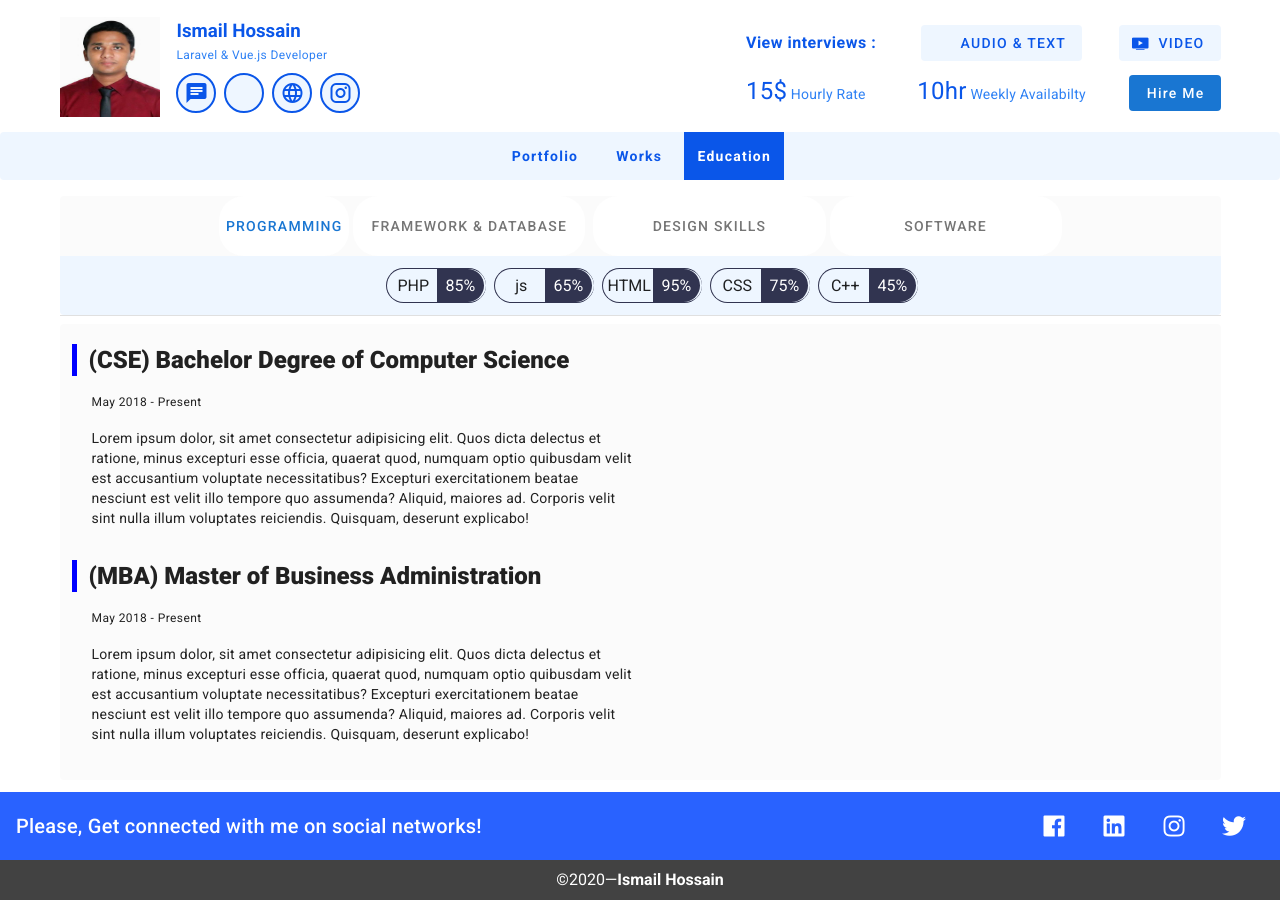
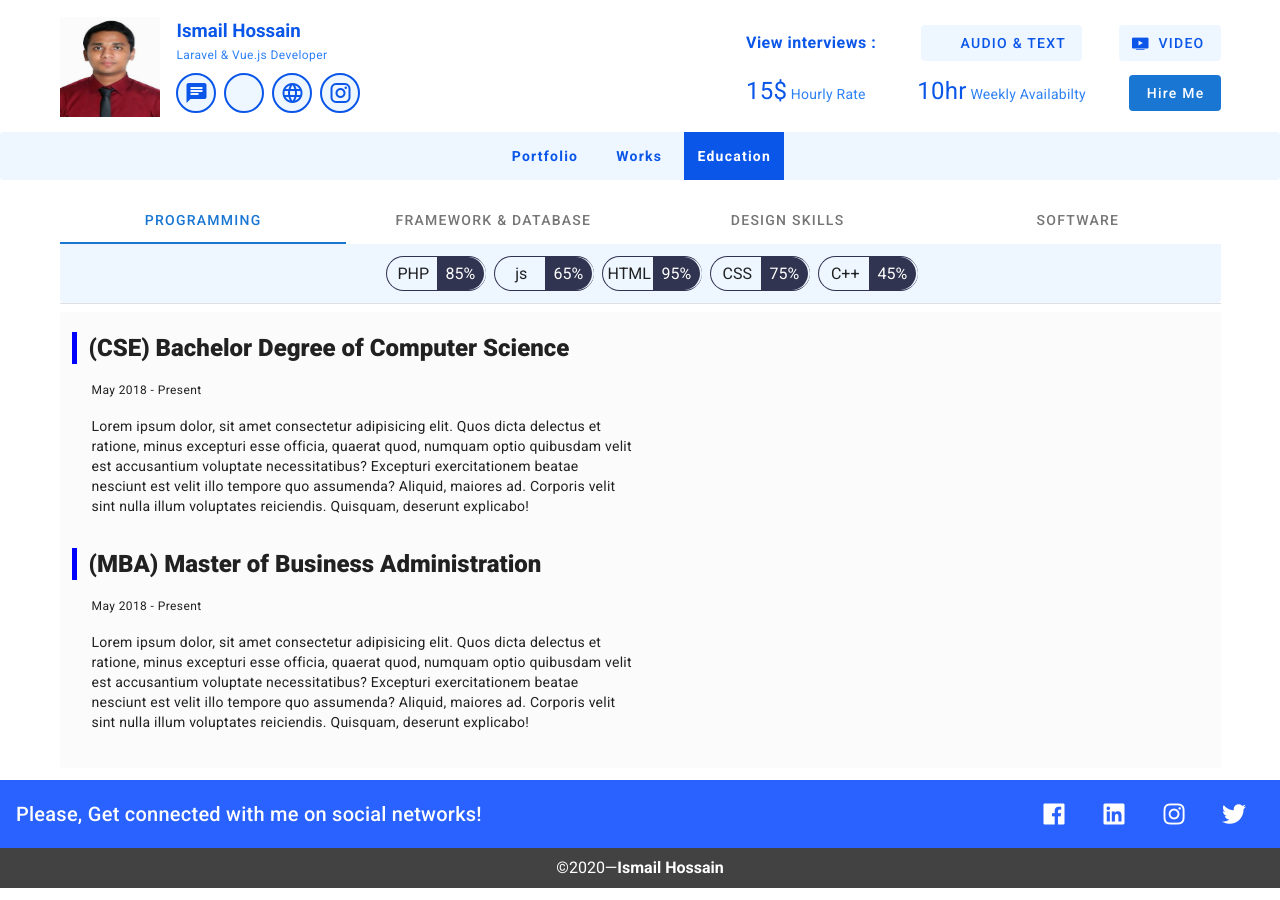
Before and after one commit to ismailreformed/resume-making-app, a Nuxt app: page /theme-two/education in a window 1280 px wide. Built offline with nearby package versions, Linux system fonts and the light colour scheme; some icons are missing.

Commit message:
fixed skill tab issue

```diff
--- a/components/ThemeTwo/Skills.vue
+++ b/components/ThemeTwo/Skills.vue
@@ -4,13 +4,12 @@
       <v-tabs
         v-model="tab"
         class="text-center mt-1"
-        background-color="#FBFBFB"
-        height="60"
+        background-color="white"
         centered
-        hide-slider
+        center-active
         align-with-title
-        next-icon="mdi-arrow-right-bold-box-outline"
-        prev-icon="mdi-arrow-left-bold-box-outline"
+        next-icon="mdi-chevron-right"
+        prev-icon="mdi-chevron-left"
         show-arrows
 
       >
@@ -83,14 +82,10 @@ export default {
 height: 70px;;
 }
 .v-tab{
-  background-color: white;
-  border-radius: 25px;
-  width: 20%;
+  width: 100%;
 }
 .v-tab--active{
-  background-color: white;
-  border-radius: 25px;
-  width: 130px;
+  width: 100%;
 }
 .fade-in {
 	opacity: 1;
--- a/layouts/themeTwoLayout.vue
+++ b/layouts/themeTwoLayout.vue
@@ -96,7 +96,7 @@
       </v-container>
     </div>
 
-    <div>
+    <div style="background-color: white">
       <template>
         <v-card flat>
           <v-tabs
```
